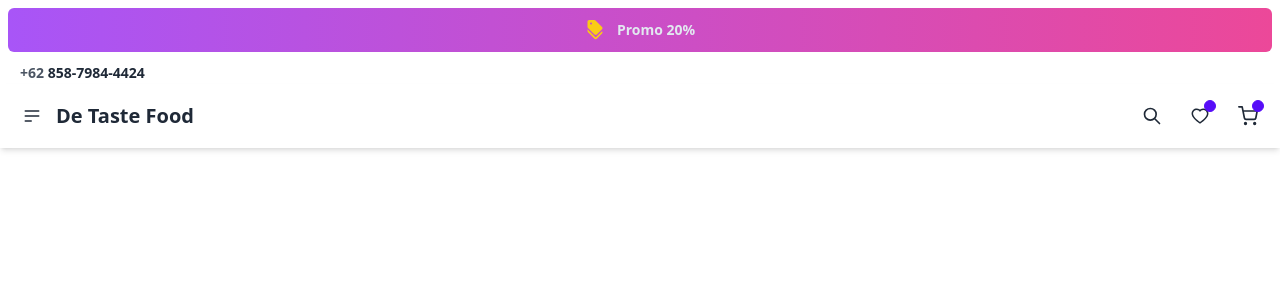
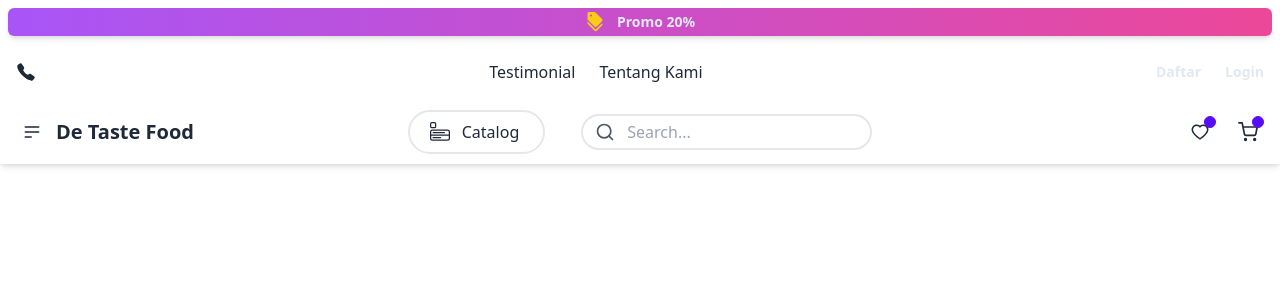
Before and after one commit to bbaygx/React-de-taste-corp, a React (Vite) app: page / in a window 1280 px wide. Shown: the top 300 px of the page. Built offline with nearby package versions, Linux system fonts and the light colour scheme.

Commit message:
halaman home

```diff
--- a/src/components/Navbar.jsx
+++ b/src/components/Navbar.jsx
@@ -1,12 +1,17 @@
-import React, {useState} from 'react'
-import { SearchInput} from "./"
-import {FiShoppingCart} from "react-icons/fi"
-import {MdDiscount} from "react-icons/md"
-import {AiOutlineHeart,AiFillHeart} from "react-icons/ai"
+import React, { useState, useRef } from 'react'
+import { SearchInput } from "./"
+import { FiSearch, FiShoppingCart } from "react-icons/fi"
+import { MdDiscount } from "react-icons/md"
+import { AiOutlineHeart, AiFillHeart, AiOutlineSearch } from "react-icons/ai"
+import { HiOutlineMenuAlt2 } from "react-icons/hi"
+import {BsMenuApp} from "react-icons/bs"
+import {IoCall} from "react-icons/io5"
+
 
 const Navbar = () => {
 
     const [openSearch, setOpenSearch] = useState(false)
+    const [input, setInput] = useState([])
     const [like, setLike] = useState(false)
 
     const openSearchToogle = () => {
@@ -16,57 +21,114 @@ const Navbar = () => {
         setLike(prev => !prev)
     }
 
+    const handleSubmit = (e) => {
+        e.preventDefault()
+
+        console.log(`Hasil Pencarian Dari : ${input}`)
+    }
+
+    const handleKeyDown = (e) => {
+
+        if (e.key === 'Enter') {
+            e.preventDefault()
+
+            document.getElementById("submit").click();
+        }
+    }
+
     return (
         <>
             {/* Alert Info */}
-    <div class="bg-gradient-to-r m-2 rounded-md from-purple-500 to-pink-500  flex justify-center items-center gap-3 py-3">
-         <MdDiscount className='text-xl text-yellow-400'/>
+            <div className="bg-gradient-to-r m-2 rounded-md shadow-md from-purple-500 to-pink-500  flex justify-center items-center gap-3 py-1">
+                <MdDiscount className='text-xl text-yellow-400' />
                 <span className='text-sm font-bold text-slate-200'>Promo 20%</span>
             </div>
-        {/* Sign in */}
-        <div class=" mx-2 px-3 bg-base-100 container">
-  <a class="normal-case text-sm font-semibold">
-    <span className='text-gray-600 '>+62 </span> 858-7984-4424
+
+            {/* Contact Info */}
+            <div className="bg-base-100  flex justify-between items-center gap-3 py-4 px-4">
+                <a href="#">
+                    <IoCall className='text-xl ' />
                 </a>
+                <div className="flex-none hidden sm:block">
+                    <ul className='flex gap-6'>
+                        <li>
+                            <a href="#">Testimonial</a>
+                        </li>
+                        <li>
+                            <a href="#">Tentang Kami</a>
+                        </li>
+                    </ul>
+                </div>
+            <div className="flex gap-6">
+                <span className='text-sm font-bold text-slate-200'>Daftar</span>
+                <span className='text-sm font-bold text-slate-200'>Login</span>
+            </div>
             </div>
 
-            <nav class=" bg-base-100 shadow-md">
-                <div className="navbar container m-auto">
-                <div class="navbar-start">
-                    <div class="dropdown">
-                        <label tabindex="0" class="btn btn-ghost btn-circle">
-                            <svg xmlns="http://www.w3.org/2000/svg" class="h-5 w-5" fill="none" viewBox="0 0 24 24" stroke="currentColor"><path stroke-linecap="round" stroke-linejoin="round" stroke-width="2" d="M4 6h16M4 12h16M4 18h7" /></svg>
+
+
+            <nav className=" bg-base-100 shadow-md">
+                <div className="navbar m-auto">
+                    <div className="navbar-start">
+                        <div className="dropdown">
+                            <label tabIndex={0} className="btn btn-ghost btn-circle">
+                                <HiOutlineMenuAlt2 className='w-5 h-5' />
                             </label>
-                        <ul tabindex="0" class="menu menu-sm dropdown-content mt-3 z-[1] p-2 shadow bg-base-100 rounded-box w-52">
+                            <ul tabIndex={0} className="dropdown-content z-[1] menu p-2 shadow bg-base-100 rounded-box w-52">
                                 <li><a>Homepage</a></li>
                                 <li><a>Portfolio</a></li>
                                 <li><a>About</a></li>
                             </ul>
                         </div>
-                    <a class="font-bold normal-case text-xl">De Taste Food</a>
+                        <a className="font-bold normal-case text-base lg:text-xl">De Taste Food</a>
+
+                        <div className="dropdown dropdown-bottom fixed bg-base-200 cursor-pointer shadow-md mx-2 p-3 rounded-md top-52 md:hidden">
+                            <BsMenuApp className='w-6 h-6' tabIndex={0}/>
+                            <ul tabIndex={0} className="dropdown-content z-[1] menu p-2 shadow bg-base-100 rounded-box w-52">
+                                <li><a>Item 1</a></li>
+                                <li><a>Item 2</a></li>
+                            </ul>
                         </div>
-                <div class="navbar-center">
+
+
                     </div>
-                <div class="navbar-end">
-                    <button class="btn btn-ghost btn-circle" onClick={openSearchToogle}>
-                        <svg xmlns="http://www.w3.org/2000/svg" class="h-5 w-5" fill="none" viewBox="0 0 24 24" stroke="currentColor"><path stroke-linecap="round" stroke-linejoin="round" stroke-width="2" d="M21 21l-6-6m2-5a7 7 0 11-14 0 7 7 0 0114 0z"  /></svg>
+                    <div className="navbar-center">
+                        <div className="dropdown dropdown-bottom bg-base-100 py-1 px-5 font-medium cursor-pointer border-2 hidden md:flex md:gap-2 md:items-center md:rounded-full md:mr-3">
+                            <BsMenuApp className='w-5 h-5 cursor-pointer'/>
+                            <label tabIndex={0} className="m-1 cursor-pointer">Catalog</label>
+                            <ul tabIndex={0} className="dropdown-content z-[1] menu p-2 shadow bg-base-100 rounded-box w-52">
+                                <li><a>Item 1</a></li>
+                                <li><a>Item 2</a></li>
+                            </ul>
+                        </div>
+                        <form className="rounded-full py-1 px-3 border-2 border-gray-200 hidden sm:inline-flex gap-3 sm:ml-6" onSubmit={handleSubmit}>
+                            <button type='submit' id="submit">
+                                <FiSearch className='w-5 h-5 text-gray-600' />
                             </button>
-                    <button class="btn btn-ghost btn-circle" onClick={likeToogle}>
-                        <div class="indicator">
-                            {like ? <AiFillHeart className='w-5 h-5'/> : <AiOutlineHeart className='w-5 h-5'/>}
-                            <span class="badge badge-xs badge-primary indicator-item"></span>
+                            <input type="text" placeholder="Search..." className=" outline-none w-full max-w-xs" value={input} onKeyDown={handleKeyDown} onChange={e => setInput(e.target.value)} />
+                        </form>
+                    </div>
+                    <div className="navbar-end">
+
+                        <button className="btn btn-ghost btn-circle sm:hidden" onClick={openSearchToogle}>
+                            <AiOutlineSearch className='w-6 h-6' />
+                        </button>
+                        <button className="btn btn-ghost btn-circle" onClick={likeToogle}>
+                            <div className="indicator">
+                                {like ? <AiFillHeart className='w-5 h-5' /> : <AiOutlineHeart className='w-5 h-5' />}
+                                <span className="badge badge-xs badge-primary indicator-item"></span>
                             </div>
                         </button>
-                    <button class="btn btn-ghost btn-circle">
-                        <div class="indicator">
-                            <FiShoppingCart className='w-5 h-5'/>
-                            <span class="badge badge-xs badge-primary indicator-item"></span>
+                        <button className="btn btn-ghost btn-circle">
+                            <div className="indicator">
+                                <FiShoppingCart className='w-5 h-5' />
+                                <span className="badge badge-xs badge-primary indicator-item"></span>
                             </div>
                         </button>
                     </div>
                 </div>
             </nav>
-            <SearchInput openSearch={openSearch}/>
+            <SearchInput openSearch={openSearch} />
         </>
     )
 }
```
Lines whose indentation alone changed are shown as unchanged.
